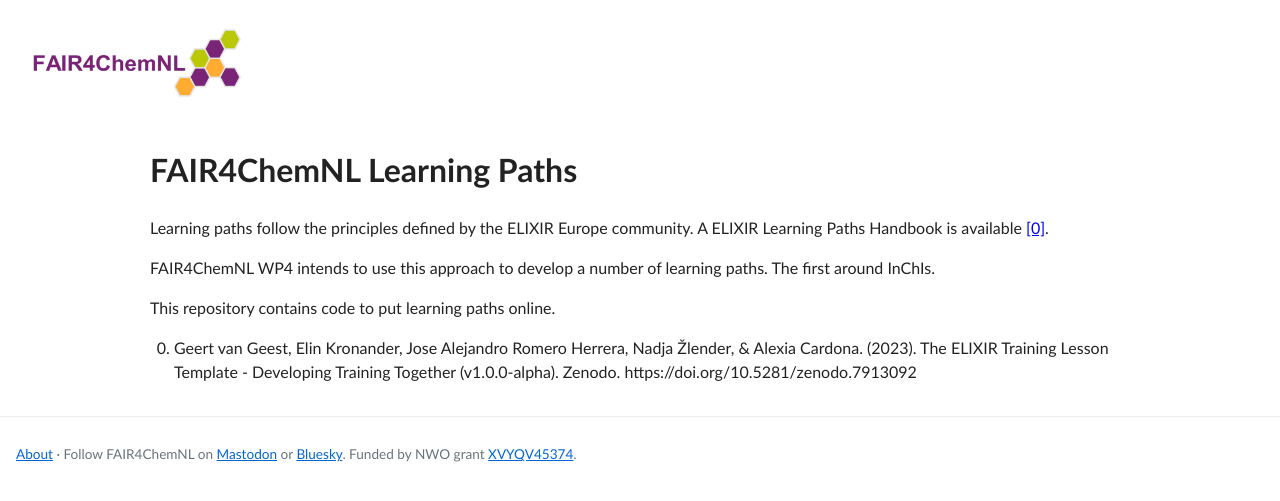
After one commit to FAIR4ChemNL/fair4chemnl-lp, a Flask app: page /about.html in a window 1280 px wide. The commit adds this page. Shown: the top 501 px of the page. Run offline with Flask 3, Linux system fonts and the light colour scheme.

Commit message:
Added an About page

```diff
--- a/app.py
+++ b/app.py
@@ -2,12 +2,22 @@
 import json
 from pathlib import Path
 
+import markdown
 from flask import Flask, abort, render_template, send_from_directory
 
 ROOT = Path(__file__).parent
 DATA_DIR = ROOT / "data"
 
 app = Flask(__name__)
+
+
+def about_html():
+    """Render the README up to its '## Usage' section (the rest is developer documentation)."""
+    text = (ROOT / "README.md").read_text(encoding="utf-8").split("\n## Usage")[0]
+    html = markdown.markdown(text)
+    # The README numbers its references from 0 (and cites them as [0]); keep that in the rendered page.
+    html = html.replace("<ol>", '<ol start="0" id="ref-0">').replace("[0]", '<a href="#ref-0">[0]</a>')
+    return html
 
 
 def available_paths():
@@ -21,6 +31,11 @@ def available_paths():
 @app.route("/")
 def index():
     return render_template("index.html", paths=available_paths(), suffix=".html")
+
+
+@app.route("/about.html")
+def about():
+    return render_template("about.html", prefix="/", content=about_html())
 
 
 @app.route("/<name>.html")
--- a/build_static.py
+++ b/build_static.py
@@ -6,7 +6,7 @@ import shutil
 import sys
 from pathlib import Path
 
-from app import ROOT, DATA_DIR, app, available_paths
+from app import ROOT, DATA_DIR, about_html, app, available_paths
 
 OUT = ROOT / "docs"
 
@@ -26,6 +26,9 @@ def main(names):
         )
         (OUT / f"{name}.html").write_text(html, encoding="utf-8")
         print("wrote", OUT / f"{name}.html")
+    (OUT / "about.html").write_text(
+        env.get_template("about.html").render(prefix="", content=about_html()), encoding="utf-8"
+    )
     (OUT / "index.html").write_text(
         env.get_template("index.html").render(paths={n: paths[n] for n in names}, prefix=""),
         encoding="utf-8",
--- a/docs/inchi.html
+++ b/docs/inchi.html
@@ -14,6 +14,7 @@
   <div id="chart"></div>
   <footer class="lp-footer">
   <p>
+    <a href="about.html">About</a> &middot;
     Follow FAIR4ChemNL on <a rel="me" href="https://social.edu.nl/@fair4chemnl">Mastodon</a> or <a rel="me" href="https://bsky.app/profile/FAIR4ChemNL.social.edu.nl.ap.brid.gy">Bluesky</a>.
     Funded by NWO grant <a href="https://doi.org/10.61686/XVYQV45374">XVYQV45374</a>.
   </p>
--- a/docs/index.html
+++ b/docs/index.html
@@ -18,6 +18,7 @@
   </main>
   <footer class="lp-footer">
   <p>
+    <a href="about.html">About</a> &middot;
     Follow FAIR4ChemNL on <a rel="me" href="https://social.edu.nl/@fair4chemnl">Mastodon</a> or <a rel="me" href="https://bsky.app/profile/FAIR4ChemNL.social.edu.nl.ap.brid.gy">Bluesky</a>.
     Funded by NWO grant <a href="https://doi.org/10.61686/XVYQV45374">XVYQV45374</a>.
   </p>
--- a/docs/static/learning_path.css
+++ b/docs/static/learning_path.css
@@ -20,3 +20,5 @@ footer.lp-footer a { color: #0366d6; }
 .box:hover rect { filter: brightness(1.08); }
 .arrow:hover { stroke-width: 5; }
 .index { max-width: 40rem; margin: 2rem auto; padding: 0 1rem; }
+main.about { max-width: 980px; margin: 0 auto; padding: 0 1rem; line-height: 1.5; }
+main.about ol { padding-left: 1.5rem; }
--- a/requirements.txt
+++ b/requirements.txt
@@ -1 +1,2 @@
 flask
+markdown
--- a/static/learning_path.css
+++ b/static/learning_path.css
@@ -20,3 +20,5 @@ footer.lp-footer a { color: #0366d6; }
 .box:hover rect { filter: brightness(1.08); }
 .arrow:hover { stroke-width: 5; }
 .index { max-width: 40rem; margin: 2rem auto; padding: 0 1rem; }
+main.about { max-width: 980px; margin: 0 auto; padding: 0 1rem; line-height: 1.5; }
+main.about ol { padding-left: 1.5rem; }
--- /dev/null
+++ b/templates/about.html
@@ -0,0 +1,16 @@
+<!doctype html>
+<html lang="en">
+<head>
+  <meta charset="utf-8">
+  <meta name="viewport" content="width=device-width, initial-scale=1">
+  <title>About</title>
+  <link rel="stylesheet" href="{{ prefix }}static/learning_path.css">
+</head>
+<body>
+  <header class="lp-header">
+    <a href="{{ prefix }}{{ 'index.html' if prefix == '' else '' }}"><img class="logo" src="{{ prefix }}static/fair4chemnl-logo.png" alt="FAIR4ChemNL logo"></a>
+  </header>
+  <main class="about">{{ content|safe }}</main>
+  {% include "footer.html" %}
+</body>
+</html>
--- a/templates/footer.html
+++ b/templates/footer.html
@@ -1,5 +1,6 @@
 <footer class="lp-footer">
   <p>
+    <a href="{{ prefix|default('') }}about.html">About</a> &middot;
     Follow FAIR4ChemNL on <a rel="me" href="https://social.edu.nl/@fair4chemnl">Mastodon</a> or <a rel="me" href="https://bsky.app/profile/FAIR4ChemNL.social.edu.nl.ap.brid.gy">Bluesky</a>.
     Funded by NWO grant <a href="https://doi.org/10.61686/XVYQV45374">XVYQV45374</a>.
   </p>
```
Also changed, not shown: docs/about.html (added, +28 -0 lines).
